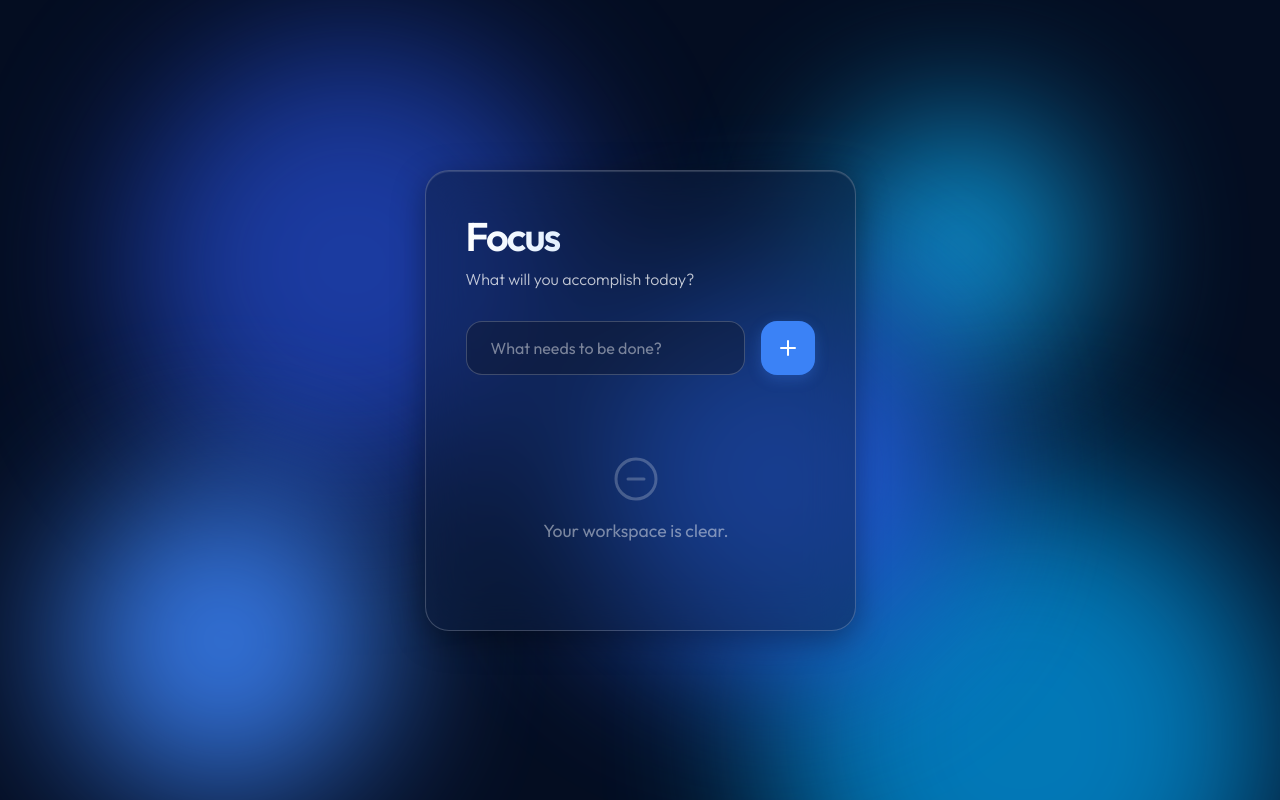
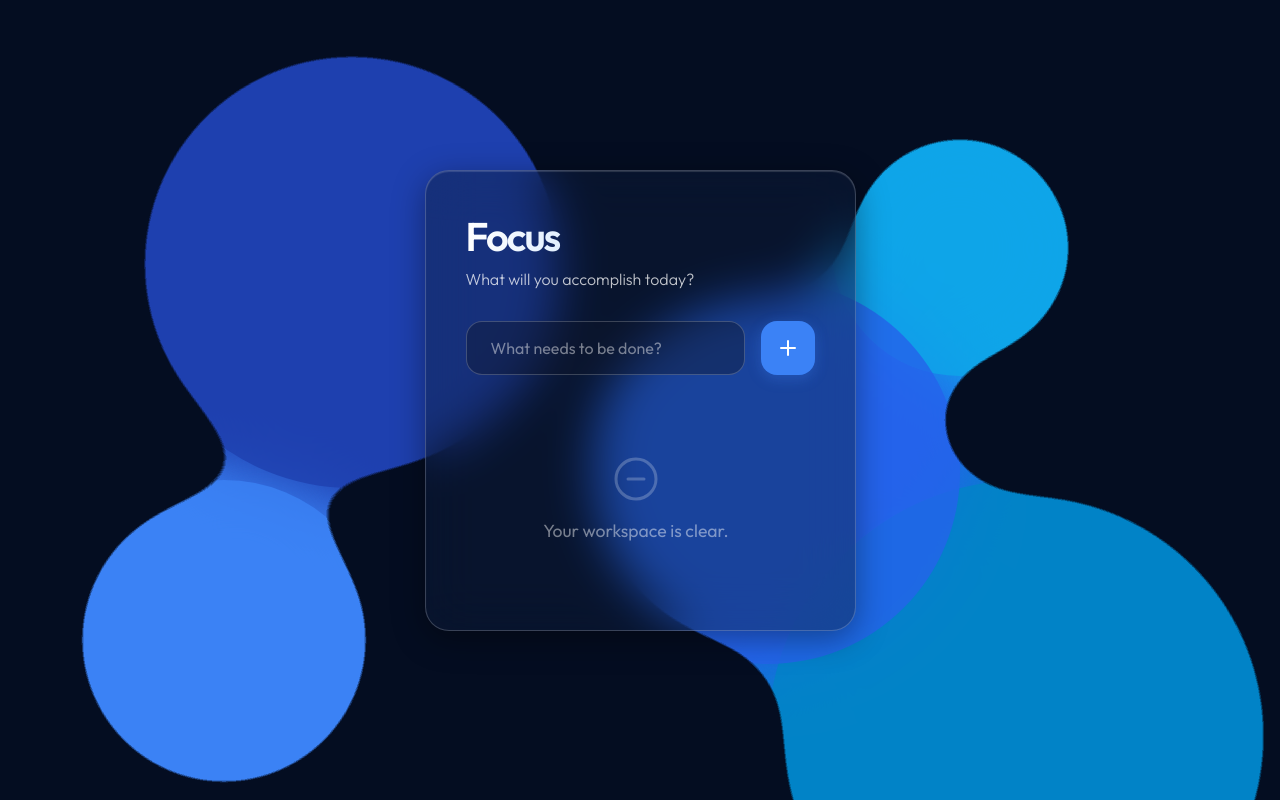
Before and after one commit to pawarganesh243/to-do-list, a React (Vite) app: page / in a window 1280 px wide. Built offline with nearby package versions, Linux system fonts and the light colour scheme.

Commit message:
fix(critical): resolve Chrome compositor bug preventing backdrop-filter over SVG filters

```diff
--- a/src/components/AmbientCanvas.jsx
+++ b/src/components/AmbientCanvas.jsx
@@ -1,11 +1,23 @@
 import React from 'react';
 
 const AmbientCanvas = () => {
-  // Switched from an SVG filter to a pure CSS mesh gradient
-  // This guarantees 100% production rendering compatibility
   return (
     <div className="ambient-canvas">
-      <div className="gooey-container">
+      <svg style={{ position: 'absolute', width: 0, height: 0, pointerEvents: 'none' }} aria-hidden="true">
+        <defs>
+          <filter id="goo" colorInterpolationFilters="sRGB">
+            <feGaussianBlur in="SourceGraphic" stdDeviation="40" result="blur" />
+            <feColorMatrix
+              in="blur"
+              mode="matrix"
+              values="1 0 0 0 0  0 1 0 0 0  0 0 1 0 0  0 0 0 60 -30"
+              result="goo"
+            />
+            <feComposite in="SourceGraphic" in2="goo" operator="atop"/>
+          </filter>
+        </defs>
+      </svg>
+      <div className="gooey-container" style={{ filter: 'url(#goo)' }}>
         <div className="goo-sphere goo-sphere-1"></div>
         <div className="goo-sphere goo-sphere-2"></div>
         <div className="goo-sphere goo-sphere-3"></div>
--- a/src/index.css
+++ b/src/index.css
@@ -76,13 +76,14 @@ body {
   position: absolute;
   top: 0;
   left: 0;
+  will-change: filter;
+  transform: translateZ(0); /* Crucial: Forces Chrome to create a texture for the SVG filter so backdrop-filter can read it */
 }
 
 .goo-sphere {
   position: absolute;
   border-radius: 50%;
-  opacity: 0.9;
-  filter: blur(80px); /* Pure CSS blur creates a perfect Mesh Gradient */
+  opacity: 0.8;
 }
 
 /* Responsive Base Sizing and Positions (Static) */
```
